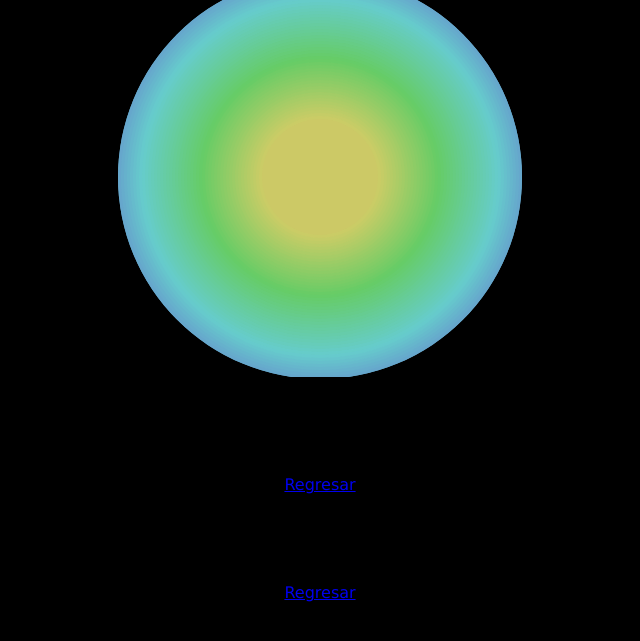
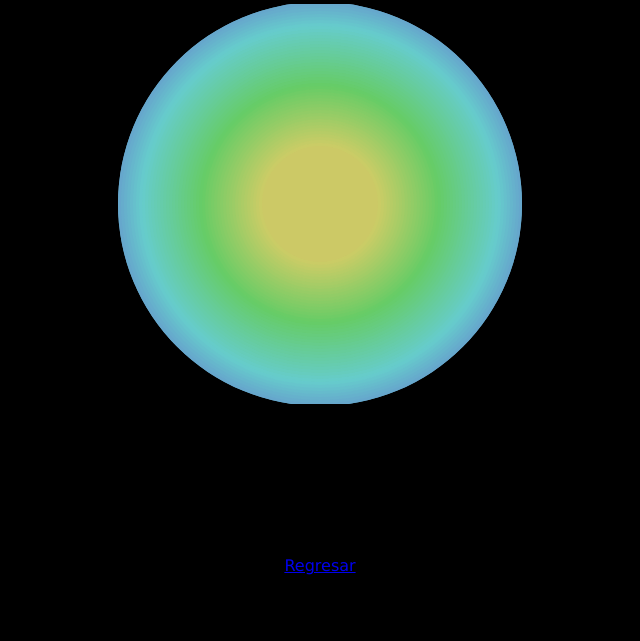
Before and after one commit to Deigowo/DOM-JS, a plain HTML site: page animado/index.html in a window 1280 px wide. Shown: the part 153-794 px from the top of the page, without its empty margins (320-960 px from the left). Drawn offline with Linux system fonts and the light colour scheme; files that its build step writes are made by us from their sources.

Commit message:
Remocion de botones

```diff
--- a/animado/index.html
+++ b/animado/index.html
@@ -34,7 +34,6 @@
         <h1>Mi animación en canvas</h1>
         <canvas id="lienzo" width="600" height="400"></canvas>
     </div>
-    <a href="../index.html">Regresar</a>
     <script defer src="./circle.js"></script>
     <a href="../index.html">Regresar</a>
 </body>
```
Also changed, not shown: animado/index2.html (+0 -1 lines).
